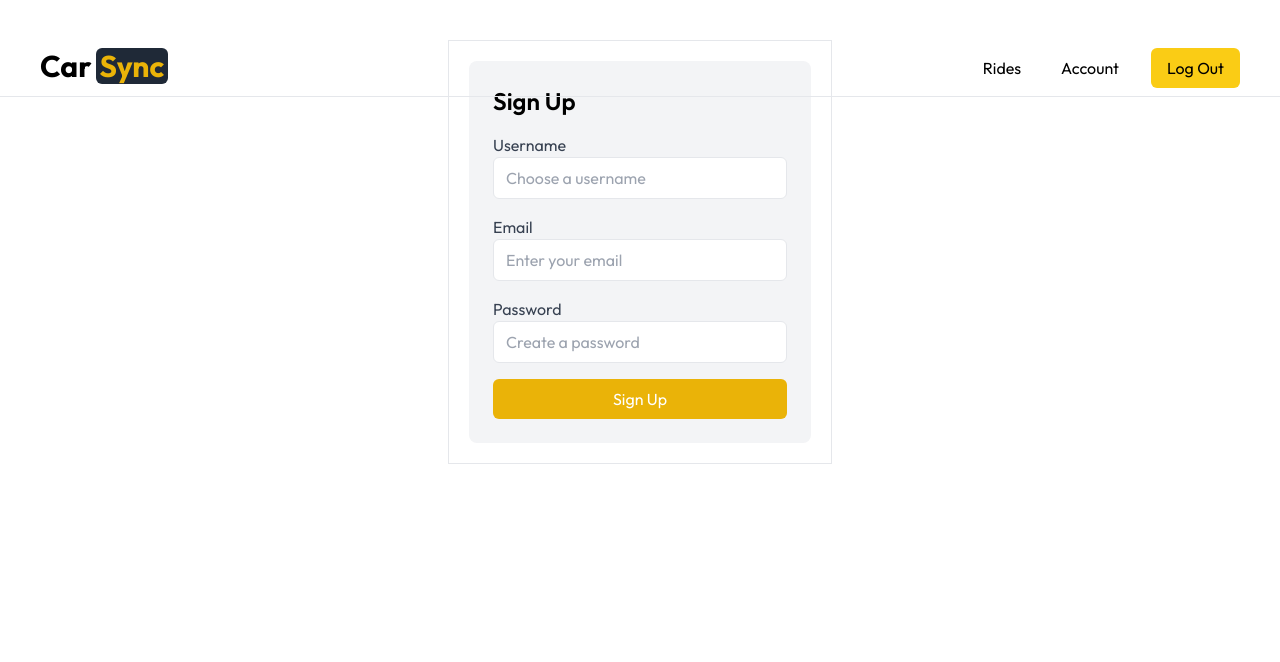
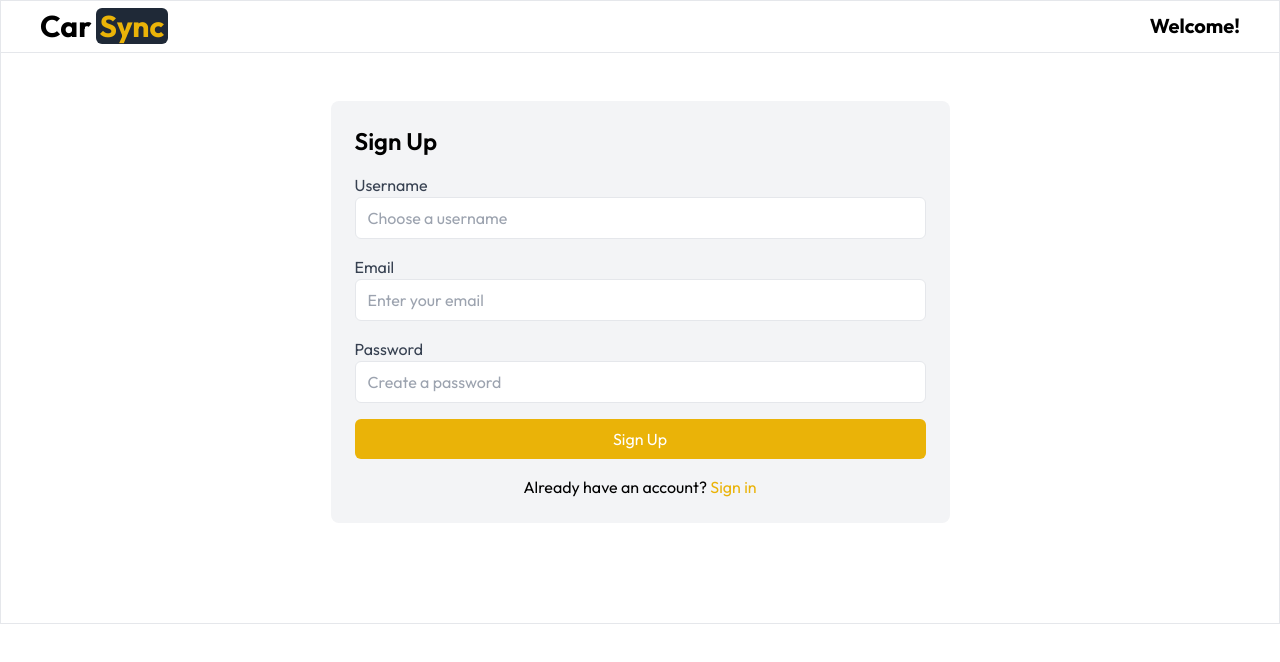
Before and after one commit to sourabh32/car_sync, a Next.js app: page /signup in a window 1280 px wide. Shown: the top 662 px of the page. Built offline with nearby package versions, Linux system fonts and the light colour scheme; no server answers.

Commit message:
login / signup / style an behviour fixed

```diff
--- a/src/app/login/page.tsx
+++ b/src/app/login/page.tsx
@@ -2,6 +2,7 @@
 
 import { useUserContext } from '@/context/UserContexr';
 import axios from 'axios';
+import Link from 'next/link';
 import { useRouter } from 'next/navigation';
 import React, { useState } from 'react';
 
@@ -50,8 +51,8 @@ const LoginForm = () => {
 
 
   return (
-    <main className='p-5 my-10 w-full border max-w-sm mx-auto' >
-    <form onSubmit={handleLogin} className="bg-gray-100 p-6 rounded-lg">
+<main className="p-5 h-full w-full border mx-auto">
+  <form onSubmit={handleLogin} className="bg-gray-100 my-20 p-6 rounded-lg lg:w-1/2 mx-auto">
     <h2 className="text-2xl font-semibold mb-4">Login</h2>
     <div className="mb-4">
       <label htmlFor="email" className="block text-gray-700">Email</label>
@@ -78,10 +79,14 @@ const LoginForm = () => {
       />
     </div>
     <button type="submit" className="w-full px-4 py-2 bg-yellow-500 hover:bg-yellow-600 text-white rounded-md">
-      {loading? "loading":"Log In"}
+      {loading ? "Loading" : "Log In"}
     </button>
+    <p className="text-center mt-4">
+    Don't have an account? <Link href="/signup" className="text-yellow-500">Create an account</Link>
+  </p>
   </form>
 </main>
+
   );
 };
 
--- a/src/app/profile/page.tsx
+++ b/src/app/profile/page.tsx
@@ -20,6 +20,7 @@ export default function ProfilePage() {
             await axios.get('/api/users/logout')
             toast.success('Logout successful')
             setAuthChanged(!authChanged)
+            router.push("/")
 
         } catch (error:any) {
             console.log(error.message);
--- a/src/app/signup/page.tsx
+++ b/src/app/signup/page.tsx
@@ -1,6 +1,7 @@
 "use client"
 
 import axios from 'axios';
+import Link from 'next/link';
 import { useRouter } from 'next/navigation';
 import React, { useState } from 'react';
 
@@ -53,8 +54,8 @@ const SignupForm = () => {
   };
 
   return (
-    <main className='p-5 w-full my-10 border max-w-sm mx-auto' >
-    <form onSubmit={handleSignup} className="bg-gray-100 p-6 rounded-lg">
+    <main className="p-5 h-full w-full border mx-auto">
+    <form onSubmit={handleSignup} className="bg-gray-100 mx-auto my-20 p-6 lg:w-1/2 rounded-lg">
       <h2 className="text-2xl font-semibold mb-4">Sign Up</h2>
       <div className="mb-4">
         <label htmlFor="userName" className="block text-gray-700">Username</label>
@@ -95,7 +96,12 @@ const SignupForm = () => {
       <button type="submit" className="w-full px-4 py-2 bg-yellow-500 hover:bg-yellow-600 text-white rounded-md">
        {loading? "loading":"Sign Up"}
       </button>
+      <p className="text-center mt-4">
+    Already have an account? <Link href="/login" className="text-yellow-500">Sign in</Link>
+  </p>
+
     </form>
+
     </main>
   );
 };
--- a/src/components/NavBar.tsx
+++ b/src/components/NavBar.tsx
@@ -6,7 +6,7 @@ import React from 'react'
 import {toast} from 'react-hot-toast'
 
 const NavBar = () => {
-const {setAuthChanged,authChanged} = useUserContext()
+const {setAuthChanged,authChanged,user} = useUserContext()
   const logOut = async () => {
     try {
         await axios.get('/api/users/logout')
@@ -19,7 +19,7 @@ const {setAuthChanged,authChanged} = useUserContext()
     }
 }
   return (
-    <div className='flex justify-between py-2 fixed px-10 border-b-[1px] w-full '>
+    <div className='flex justify-between py-2 fixed px-10 border-b-[1px] w-full items-center '>
 
 
 
@@ -28,7 +28,9 @@ const {setAuthChanged,authChanged} = useUserContext()
         <span className='text-3xl font-bold'>Car</span> <span className='text-3xl bg-gray-800 rounded-md text-yellow-500 px-1 font-bold'>Sync</span>
       </div>
       </Link>
-      <div className='hidden md:flex gap-6'>
+    {
+      (user !== null && user !==undefined)?
+      (  <div className='hidden md:flex gap-6'>
       <Link href="/rides">
         <h2 className='hover:bg-gray-100 p-2
                rounded-md cursor-pointer transition-all'>Rides</h2>
@@ -43,7 +45,8 @@ const {setAuthChanged,authChanged} = useUserContext()
         '
   onClick={logOut}
         >Log Out</button>
-      </div>
+      </div>):(<p className='font-bold text-xl'>Welcome!</p>)
+    }
 
     </div>
 
--- a/src/context/UserContexr.tsx
+++ b/src/context/UserContexr.tsx
@@ -1,5 +1,6 @@
 "use client"
 
+import { User } from "@/models/userModel";
 import axios from "axios";
 import { createContext, useContext, useState, ReactNode, SetStateAction, Dispatch,useEffect } from "react";
 
@@ -30,17 +31,27 @@ const UserProvider: React.FC<{ children: ReactNode }> = ({ children }) => {
   const [authChanged, setAuthChanged] = useState<boolean>(false);
 
 
-  const getUser = async() =>{
-    const data= await axios.get("/api/users/get-user")
-    if(data){
-        console.log(data.data.data)
-        setUser(data.data.data)
-        if (user !== null) {
-            console.log(user.email);
-          }
+  const getUser = async () => {
+    try {
+      const response = await axios.get("/api/users/get-user");
+      const userData = response.data.data;
+    console.log(userData)
+      if (userData) {
+
+        setUser(userData);
+      }
+    } catch (error) {
+
+      console.error(error);
     }
+  }
 
-  }
+
+
+
+
+
+
 useEffect(() => {
   getUser()
 
```
Lines whose indentation alone changed are shown as unchanged.
